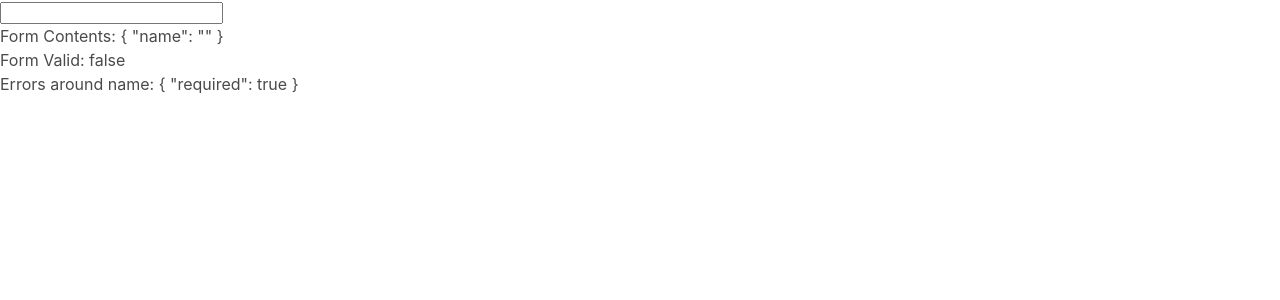
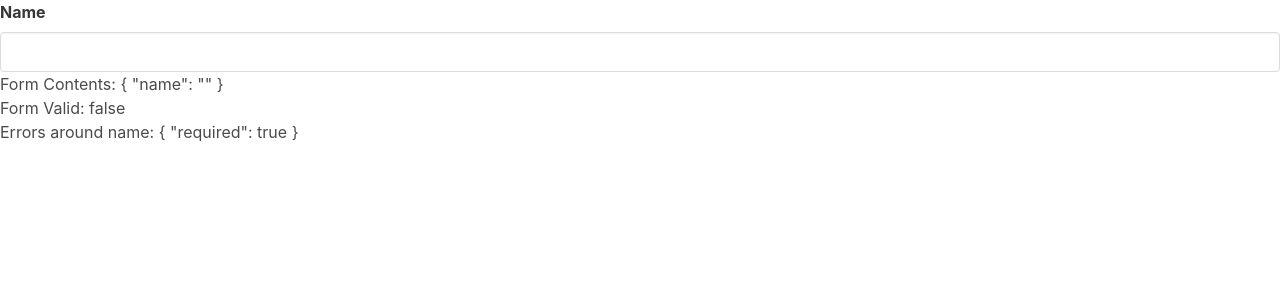
Before and after one commit to JoshSevy/ng-cc-forms, an Angular app: page / in a window 1280 px wide. Shown: the top 300 px of the page. Built offline with nearby package versions, Linux system fonts and the light colour scheme.

Commit message:
Add styling to input and conditional rendering

```diff
--- a/src/app/card-form/card-form.component.html
+++ b/src/app/card-form/card-form.component.html
@@ -1,5 +1,5 @@
 <form [formGroup]="cardForm">
-  <app-input [control]="cardForm.get('name')"></app-input>
+  <app-input label="Name" [control]="cardForm.get('name')"></app-input>
 </form>
 
 <div>Form Contents: {{ cardForm.value | json }}</div>
--- a/src/app/card-form/card-form.component.ts
+++ b/src/app/card-form/card-form.component.ts
@@ -11,7 +11,6 @@ export class CardFormComponent implements OnInit {
     name: new FormControl('', [
       Validators.required,
       Validators.minLength(3),
-      Validators.maxLength(5),
     ]),
 
 
--- a/src/app/input/input.component.html
+++ b/src/app/input/input.component.html
@@ -1,4 +1,10 @@
-<input [formControl]="control" />
+<div class="field">
+  <label class="label">{{ label }}</label>
+  <input
+    class="input"
+    [formControl]="control"
+    [ngClass]="{ 'is-danger': control.dirty && control.touched && control.errors }"
+  />
     <ng-container *ngIf ="
       control.dirty &&
       control.touched &&
@@ -17,3 +23,4 @@
         characters
       </div>
     </ng-container>
+</div>
--- a/src/app/input/input.component.ts
+++ b/src/app/input/input.component.ts
@@ -8,6 +8,7 @@ import { FormControl } from '@angular/forms';
 })
 export class InputComponent implements OnInit {
   @Input() control: FormControl;
+  @Input() label: string;
   constructor() { }
 
   ngOnInit(): void {
```
Lines whose indentation alone changed are shown as unchanged.
